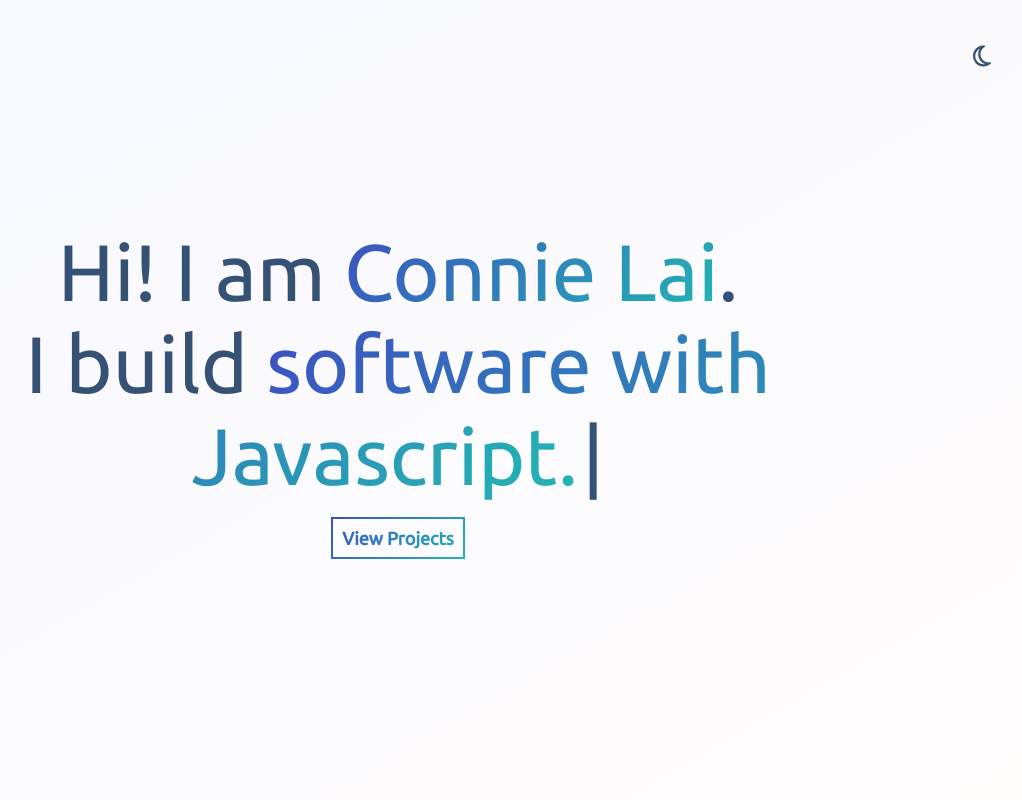
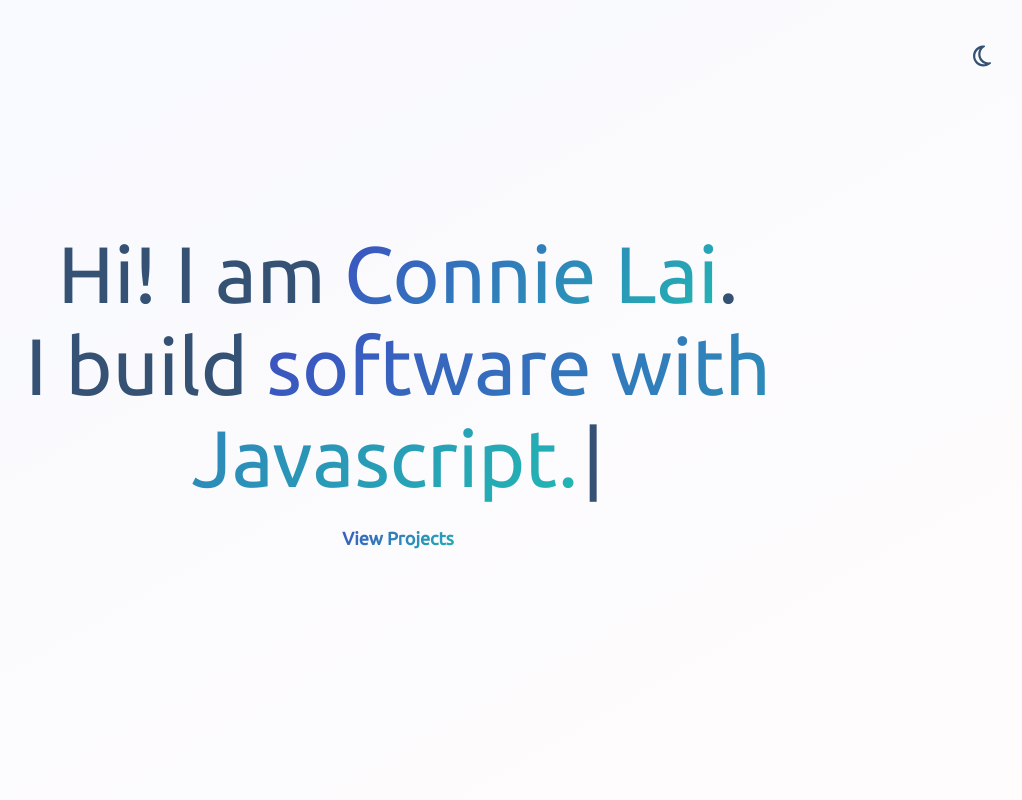
Before and after one commit to connielion/cl-nextfolio, a Next.js app: page / in a window 1280 px wide. Shown: the top 800 px of the page, without its empty margins (242-1264 px from the left). Built offline with nearby package versions, Linux system fonts and the light colour scheme.

Commit message:
refactor(app): remove unused borders in styling

```diff
--- a/components/layout/border-button.js
+++ b/components/layout/border-button.js
@@ -6,7 +6,6 @@ const Btn = styled.span`
   background-image: linear-gradient(135deg, #3c50c1 0%, #22b6b3 100%);
   -webkit-background-clip: text;
   -webkit-text-fill-color: transparent;
-  border: 2px solid;
   border-image: linear-gradient(135deg, #3c50c1 0%, #22b6b3 100%);
   border-image-slice: 1;
   font-weight: bold;
--- a/components/scroll-parallax.js
+++ b/components/scroll-parallax.js
@@ -44,7 +44,6 @@ const Container = styled.div`
   flex-direction: row;
   justify-content: space-between;
   width: 80vw;
-  border: 1px solid red;
 `;
 const Spinner = () => {
   const parallax = useParallax({
```
